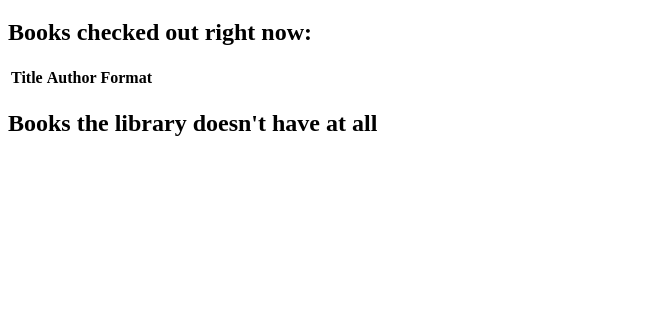
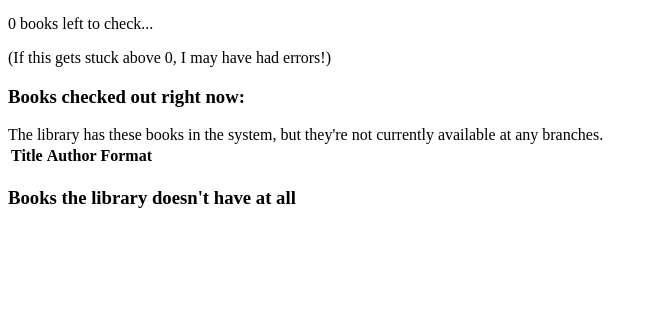
Before and after one commit to ESQG/library-multisearch, a Flask app: page /librarybooks in a window 1280 px wide. Shown: the part 470-800 px from the top of the page, without its empty margins (0-658 px from the left). Run offline with Flask 2, Linux system fonts and the light colour scheme; lists and menus that the app fills with data are empty; some libraries are stand-ins or nearby versions.

Commit message:
Made countdown, slight reformatting

```diff
--- a/templates/library_books.html
+++ b/templates/library_books.html
@@ -21,9 +21,13 @@
 </select>
 
 <div id="map"></div>
+
+<div id="remaining"><p> <span id="countdown">0</span> books left to check...</p>
+    <p>(If this gets stuck above 0, I may have had errors!)</p>
+</div>
 {% for (code, name) in codes_and_names %}
 <div class="library-branch" id="{{code}}" hidden>
-    <h3>Books available at {{name}} branch</h3>
+    <h2>Books available at {{name}} branch</h2>
     <table id="available-{{code}}">
         <tr>
         <th>Title</th> <th>Author</th> <th>Format</th> <th>Call Number</th>
@@ -34,13 +38,14 @@
 </div>
 {% endfor %}
 
-<div id="library-books"><h2>Books checked out right now:</h2>
+<div id="library-books"><h3>Books checked out right now:</h3>
+    The library has these books in the system, but they're not currently available at any branches.
     <table id="unavailable">
         <th>Title</th> <th>Author</th> <th>Format</th>
     </table>
 </div>
 
-<div><h2>Books the library doesn't have at all</h2>
+<div><h3>Books the library doesn't have at all</h3>
 <ul id="not-in-library">
 </ul> </div>
 
@@ -69,6 +74,7 @@ function makeBookCalls(results) {
     var firstBranchCode = branches[0]['branch_code'];
     $('#'+firstBranchCode).show();
 
+    $('#countdown').html(newBooks.length);
     storedBooks = results['stored_books'];
     console.log(results);
 
@@ -84,6 +90,7 @@ function makeBookCalls(results) {
 }
 
 function makeOneRow(bookData) {
+
     var tr = "<tr id=" + bookData['book_id'] + ">";
             var title = "<td>" + bookData['title'] + "</td>";
             var author = "<td>" + bookData['author'] + "</td>";
@@ -101,6 +108,10 @@ function makeOneRow(bookData) {
 
 
 function makeRows(data) {
+
+    var booksLeft = parseInt($("#countdown").html());
+    $("#countdown").html(booksLeft-1);
+    if (booksLeft-1 === 0) {$("#remaining").hide();}
     console.log(data); // for now.  Will update a table row to show it
 
     book = {'book_id': data['book_id'], 'title': data['title'], 'author': data['author']}
```
Also changed, not shown: templates/books.html (+25 -1 lines).
